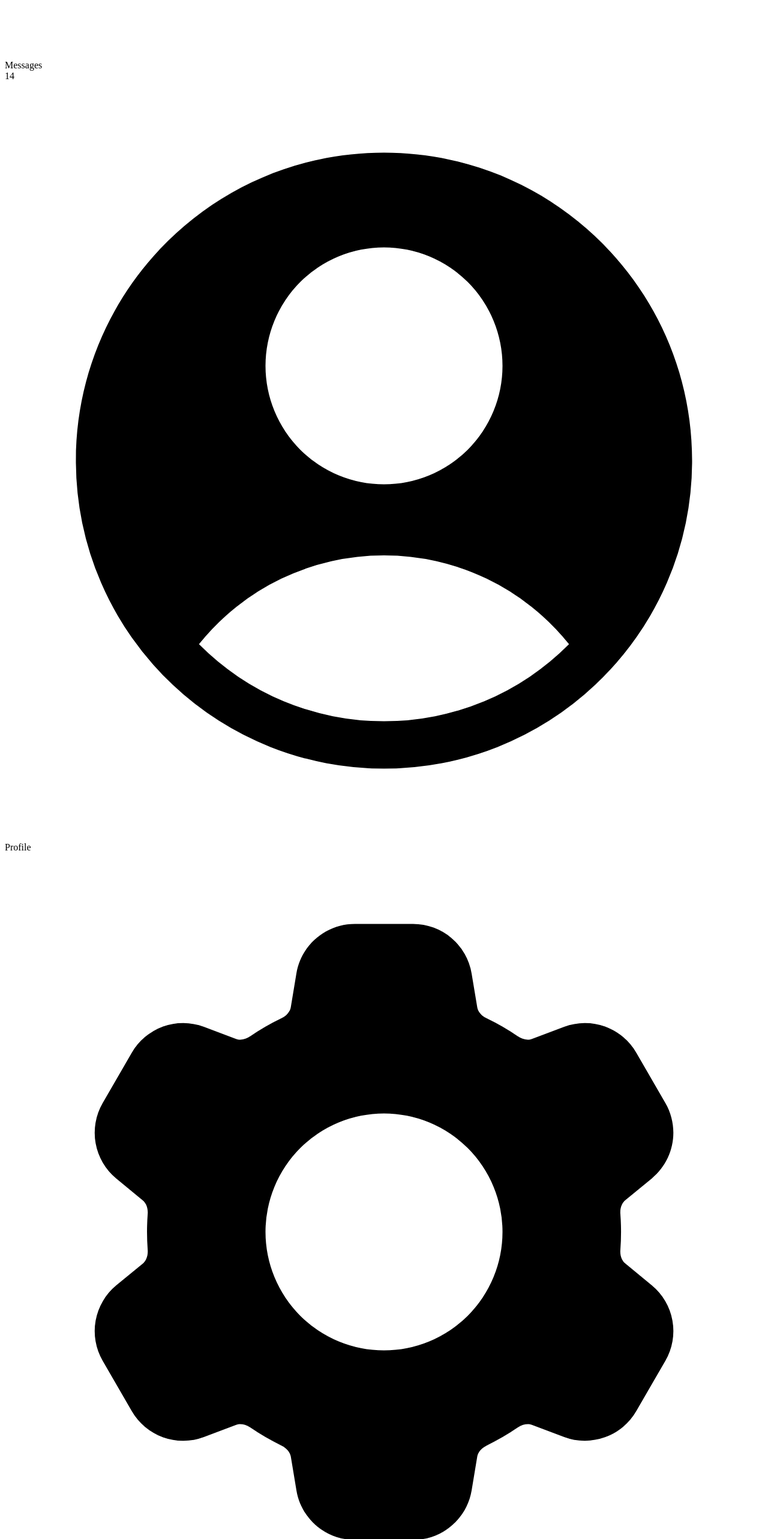
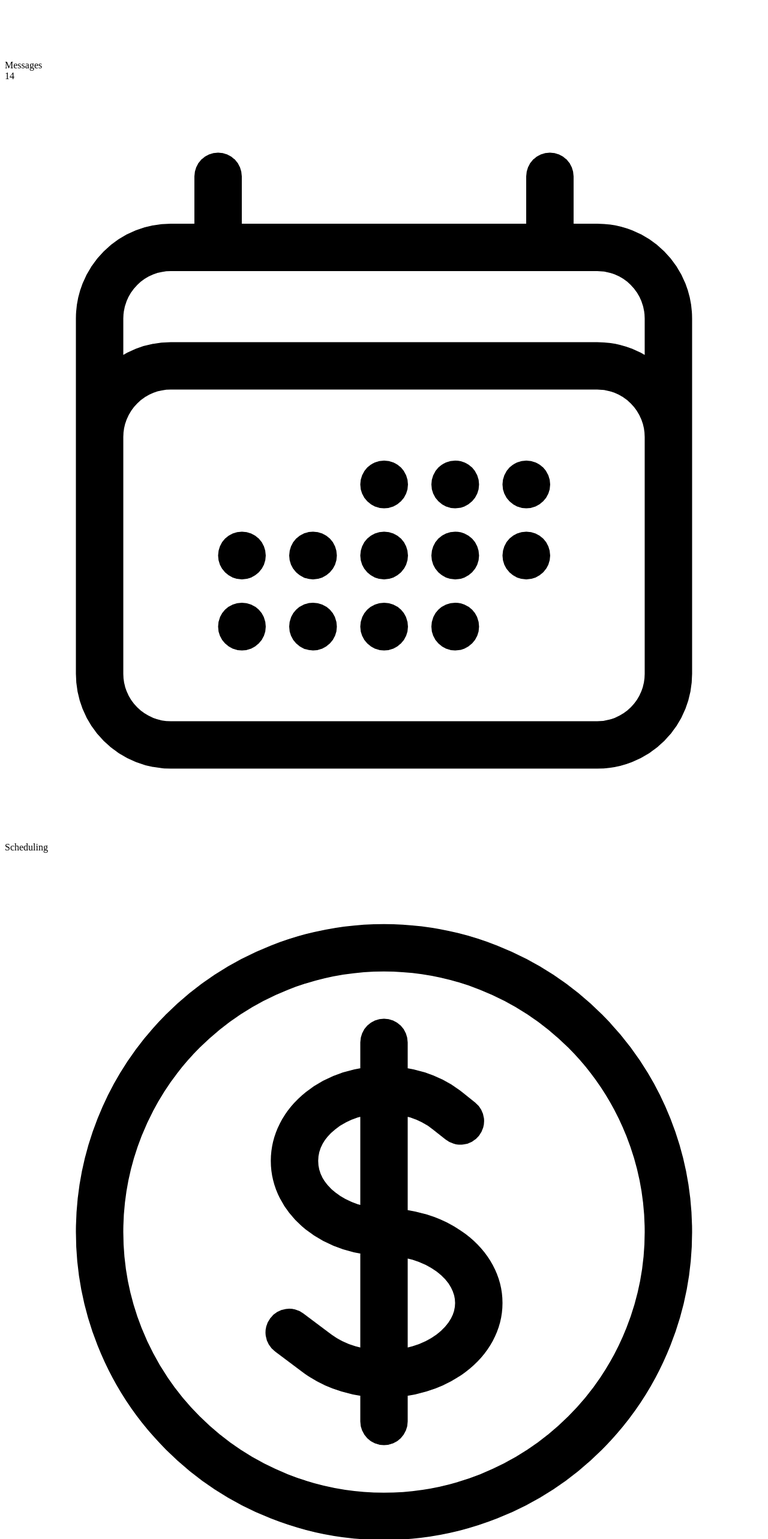
Before and after one commit to DJJ547/CMPE272-My-HR-React-Flask, a React (Create React App) app in the folder frontend/: page /dashboard in a window 1280 px wide. Shown: the part 3800-6366 px from the top of the page at 60% size. Built offline with nearby package versions, Linux system fonts and the light colour scheme.

Commit message:
sidebar 2

```diff
--- a/frontend/src/components/Sidebar.jsx
+++ b/frontend/src/components/Sidebar.jsx
@@ -18,7 +18,6 @@ import {
 export default function Sidebar() {
   return (
     <Card className="h-[calc(100vh-2rem)] w-full max-w-[20rem] p-4 shadow-xl shadow-blue-gray-900/5">
-
       <div className="mb-2 p-4">
         <Typography variant="h5" color="blue-gray">
           Dashboard
@@ -27,9 +26,18 @@ export default function Sidebar() {
       <List>
         <ListItem>
           <ListItemPrefix>
-          <svg xmlns="http://www.w3.org/2000/svg" viewBox="0 0 24 24" fill="currentColor" class="w-6 h-6">
-            <path fill-rule="evenodd" d="M3 5.25a.75.75 0 01.75-.75h16.5a.75.75 0 010 1.5H3.75A.75.75 0 013 5.25zm0 4.5A.75.75 0 013.75 9h16.5a.75.75 0 010 1.5H3.75A.75.75 0 013 9.75zm0 4.5a.75.75 0 01.75-.75h16.5a.75.75 0 010 1.5H3.75a.75.75 0 01-.75-.75zm0 4.5a.75.75 0 01.75-.75h16.5a.75.75 0 010 1.5H3.75a.75.75 0 01-.75-.75z" clip-rule="evenodd" />
-          </svg>
+            <svg
+              xmlns="http://www.w3.org/2000/svg"
+              viewBox="0 0 24 24"
+              fill="currentColor"
+              class="w-6 h-6"
+            >
+              <path
+                fill-rule="evenodd"
+                d="M3 5.25a.75.75 0 01.75-.75h16.5a.75.75 0 010 1.5H3.75A.75.75 0 013 5.25zm0 4.5A.75.75 0 013.75 9h16.5a.75.75 0 010 1.5H3.75A.75.75 0 013 9.75zm0 4.5a.75.75 0 01.75-.75h16.5a.75.75 0 010 1.5H3.75a.75.75 0 01-.75-.75zm0 4.5a.75.75 0 01.75-.75h16.5a.75.75 0 010 1.5H3.75a.75.75 0 01-.75-.75z"
+                clip-rule="evenodd"
+              />
+            </svg>
           </ListItemPrefix>
           Dashboard
         </ListItem>
@@ -56,6 +64,45 @@ export default function Sidebar() {
         </ListItem>
         <ListItem>
           <ListItemPrefix>
+            <svg
+              xmlns="http://www.w3.org/2000/svg"
+              fill="none"
+              viewBox="0 0 24 24"
+              stroke-width="1.5"
+              stroke="currentColor"
+              class="w-6 h-6"
+            >
+              <path
+                stroke-linecap="round"
+                stroke-linejoin="round"
+                d="M6.75 3v2.25M17.25 3v2.25M3 18.75V7.5a2.25 2.25 0 012.25-2.25h13.5A2.25 2.25 0 0121 7.5v11.25m-18 0A2.25 2.25 0 005.25 21h13.5A2.25 2.25 0 0021 18.75m-18 0v-7.5A2.25 2.25 0 015.25 9h13.5A2.25 2.25 0 0121 11.25v7.5m-9-6h.008v.008H12v-.008zM12 15h.008v.008H12V15zm0 2.25h.008v.008H12v-.008zM9.75 15h.008v.008H9.75V15zm0 2.25h.008v.008H9.75v-.008zM7.5 15h.008v.008H7.5V15zm0 2.25h.008v.008H7.5v-.008zm6.75-4.5h.008v.008h-.008v-.008zm0 2.25h.008v.008h-.008V15zm0 2.25h.008v.008h-.008v-.008zm2.25-4.5h.008v.008H16.5v-.008zm0 2.25h.008v.008H16.5V15z"
+              />
+            </svg>
+          </ListItemPrefix>
+          Scheduling
+        </ListItem>
+
+        <ListItem>
+          <ListItemPrefix>
+            <svg
+              xmlns="http://www.w3.org/2000/svg"
+              fill="none"
+              viewBox="0 0 24 24"
+              stroke-width="1.5"
+              stroke="currentColor"
+              class="w-6 h-6"
+            >
+              <path
+                stroke-linecap="round"
+                stroke-linejoin="round"
+                d="M12 6v12m-3-2.818l.879.659c1.171.879 3.07.879 4.242 0 1.172-.879 1.172-2.303 0-3.182C13.536 12.219 12.768 12 12 12c-.725 0-1.45-.22-2.003-.659-1.106-.879-1.106-2.303 0-3.182s2.9-.879 4.006 0l.415.33M21 12a9 9 0 11-18 0 9 9 0 0118 0z"
+              />
+            </svg>
+          </ListItemPrefix>
+          Pay
+        </ListItem>
+        <ListItem>
+          <ListItemPrefix>
             <UserCircleIcon className="h-5 w-5" />
           </ListItemPrefix>
           Profile
```
Also changed, not shown: 1 other file (tests, documents, lock files or other folders).
